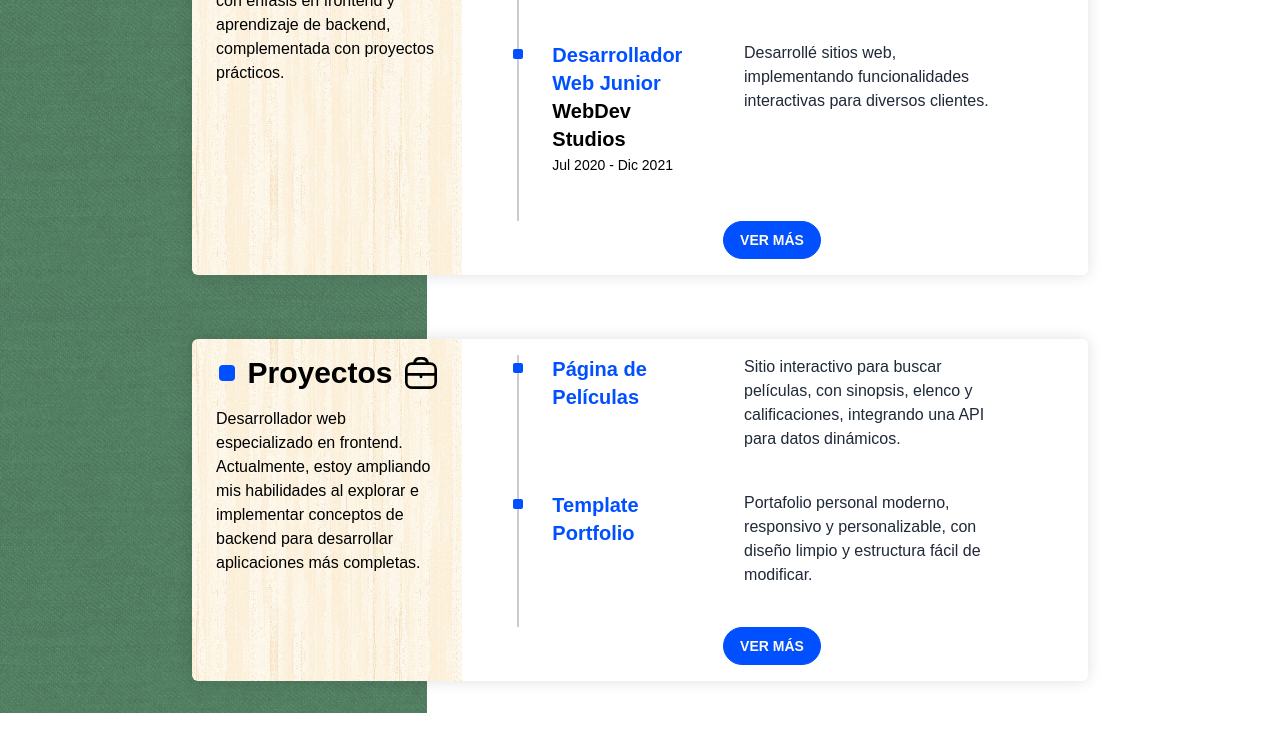
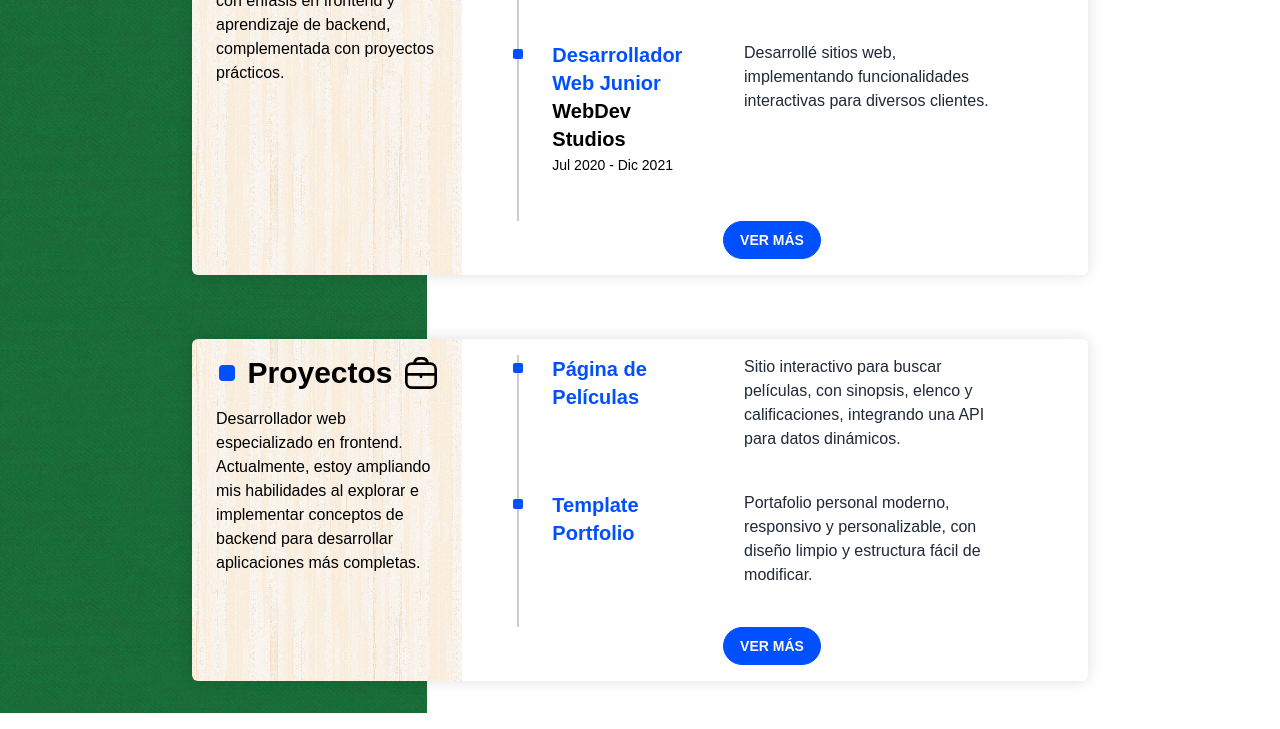
Before and after one commit to Paul1226/Personal-portfolio, an Astro site: page / in a window 1280 px wide. Shown: the part 699-1428 px from the top of the page. Built offline with nearby package versions, Linux system fonts and the light colour scheme; Astro itself is replaced by a stand-in of ours.

Commit message:
Actualizando colores de bg

```diff
--- a/src/components/BgAbout.astro
+++ b/src/components/BgAbout.astro
@@ -2,7 +2,7 @@
   class="grid grid-cols-1 grid-rows-2 w-full h-full absolute top-0 -z-10 md:grid-cols-[1fr_2fr] md:grid-rows-1"
 >
   <div class="first-grid w-full order-1 md:order-2"></div>
-  <div class="second-grid bg-green-750 w-full order-2 md:order-1"></div>
+  <div class="second-grid bg-green-700 w-full order-2 md:order-1"></div>
 </div>
 
 <style>
--- a/src/components/BgCardAbout.astro
+++ b/src/components/BgCardAbout.astro
@@ -1,7 +1,7 @@
 <div
   class="absolute inset-0 -z-10 grid grid-cols-1 grid-rows-1 md:grid-cols-[270px_auto]"
 >
-  <div class="mdf bg-gold-50"></div>
+  <div class="mdf bg-pearl-50"></div>
   <div class="ss hidden md:block bg-white"></div>
 </div>
 
```
